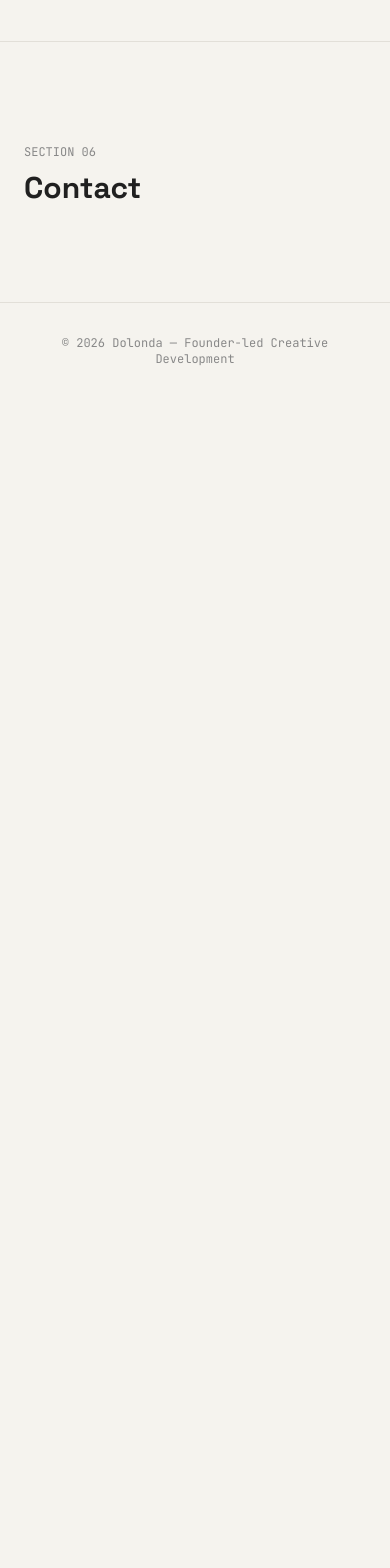
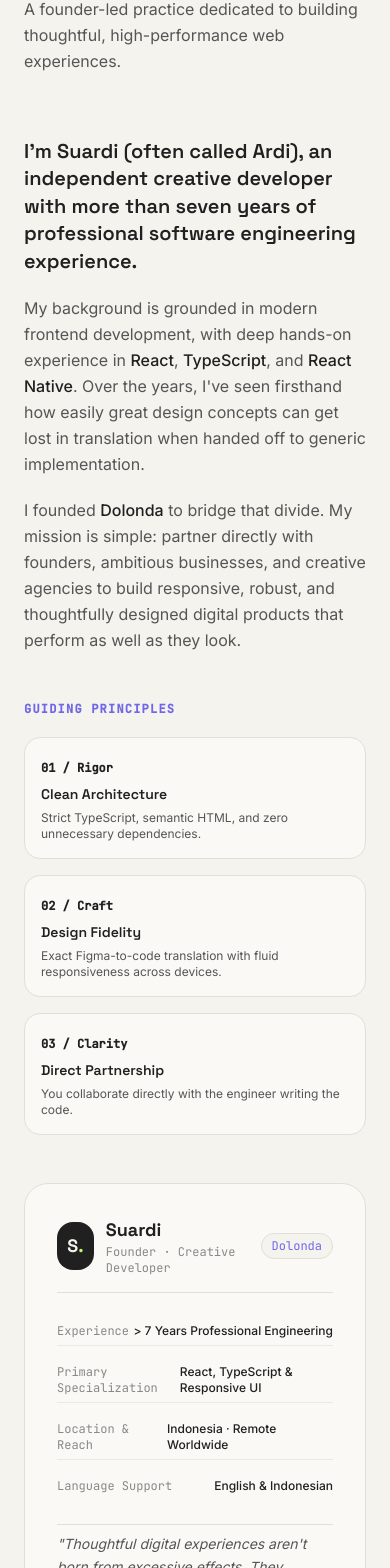
Before and after one commit to suardihaidar/dolonda, a React (Vite) app: page / in a window 390 px wide. Shown: the part 6360-7928 px from the top of the page. Before the commit the page ends 6759 px from the top, so only its background shows below. Built offline with nearby package versions, Linux system fonts and the light colour scheme.

Commit message:
feat: implement about section highlighting founder background, ethos, and principles

```diff
--- a/src/App.tsx
+++ b/src/App.tsx
@@ -3,6 +3,7 @@ import { Navbar } from './components/layout/Navbar';
 import { Hero } from './components/sections/Hero';
 import { SelectedWork } from './components/sections/SelectedWork';
 import { Services } from './components/sections/Services';
+import { About } from './components/sections/About';
 
 export const App: React.FC = () => {
   return (
@@ -21,14 +22,17 @@ export const App: React.FC = () => {
         {/* 4. Services Section */}
         <Services />
 
+        {/* 5. About Section */}
+        <About />
+
         {/* Placeholder Sections for remaining stages */}
-        <section id="about" className="py-24 px-6 sm:px-8 md:px-12 max-w-container mx-auto w-full border-t border-border-subtle">
-          <span className="font-mono text-xs text-ink-subtle uppercase">Next: Section 05 — About Suardi</span>
-          <h2 className="font-heading text-3xl font-bold text-ink mt-2">About Suardi</h2>
+        <section id="tech-stack" className="py-24 px-6 sm:px-8 md:px-12 max-w-container mx-auto w-full border-t border-border-subtle">
+          <span className="font-mono text-xs text-ink-subtle uppercase">Next: Section 06 — Technology Stack</span>
+          <h2 className="font-heading text-3xl font-bold text-ink mt-2">Technology Stack</h2>
         </section>
 
         <section id="contact" className="py-24 px-6 sm:px-8 md:px-12 max-w-container mx-auto w-full border-t border-border-subtle">
-          <span className="font-mono text-xs text-ink-subtle uppercase">Section 06</span>
+          <span className="font-mono text-xs text-ink-subtle uppercase">Section 07</span>
           <h2 className="font-heading text-3xl font-bold text-ink mt-2">Contact</h2>
         </section>
       </main>
--- /dev/null
+++ b/src/components/sections/About.tsx
@@ -0,0 +1,120 @@
+import React from 'react';
+import { SectionHeading } from '../ui/SectionHeading';
+
+export const About: React.FC = () => {
+  return (
+    <section
+      id="about"
+      className="py-24 sm:py-32 px-6 sm:px-8 md:px-12 max-w-container mx-auto w-full border-t border-border-subtle"
+      aria-label="About Suardi and Dolonda"
+    >
+      <div className="space-y-16">
+        {/* Section Header */}
+        <SectionHeading
+          label="03 / About"
+          title="The Developer Behind Dolonda"
+          description="A founder-led practice dedicated to building thoughtful, high-performance web experiences."
+        />
+
+        {/* Content Grid: 2 Columns */}
+        <div className="grid grid-cols-1 lg:grid-cols-12 gap-12 lg:gap-16 items-start">
+          {/* Left Column: Narrative & Values (7 cols) */}
+          <div className="lg:col-span-7 space-y-8">
+            <div className="space-y-5 font-body text-ink text-base sm:text-lg leading-relaxed">
+              <p className="font-heading text-xl sm:text-2xl font-semibold text-ink leading-snug">
+                I'm <span className="text-ink">Suardi</span> (often called <span className="text-ink">Ardi</span>), an independent creative developer with more than seven years of professional software engineering experience.
+              </p>
+              <p className="text-ink-muted">
+                My background is grounded in modern frontend development, with deep hands-on experience in <strong className="text-ink font-medium">React</strong>, <strong className="text-ink font-medium">TypeScript</strong>, and <strong className="text-ink font-medium">React Native</strong>. Over the years, I've seen firsthand how easily great design concepts can get lost in translation when handed off to generic implementation.
+              </p>
+              <p className="text-ink-muted">
+                I founded <strong className="text-ink font-medium">Dolonda</strong> to bridge that divide. My mission is simple: partner directly with founders, ambitious businesses, and creative agencies to build responsive, robust, and thoughtfully designed digital products that perform as well as they look.
+              </p>
+            </div>
+
+            {/* Core Operating Principles */}
+            <div className="pt-4 space-y-4">
+              <p className="font-mono text-xs uppercase tracking-widest text-indigo-accent font-semibold">
+                Guiding Principles
+              </p>
+              <div className="grid grid-cols-1 sm:grid-cols-3 gap-4 pt-1">
+                <div className="p-4 rounded-2xl bg-canvas-card border border-border-subtle space-y-1.5">
+                  <span className="font-mono text-xs font-bold text-ink">01 / Rigor</span>
+                  <p className="font-heading text-sm font-semibold text-ink">Clean Architecture</p>
+                  <p className="font-body text-xs text-ink-muted">
+                    Strict TypeScript, semantic HTML, and zero unnecessary dependencies.
+                  </p>
+                </div>
+                <div className="p-4 rounded-2xl bg-canvas-card border border-border-subtle space-y-1.5">
+                  <span className="font-mono text-xs font-bold text-ink">02 / Craft</span>
+                  <p className="font-heading text-sm font-semibold text-ink">Design Fidelity</p>
+                  <p className="font-body text-xs text-ink-muted">
+                    Exact Figma-to-code translation with fluid responsiveness across devices.
+                  </p>
+                </div>
+                <div className="p-4 rounded-2xl bg-canvas-card border border-border-subtle space-y-1.5">
+                  <span className="font-mono text-xs font-bold text-ink">03 / Clarity</span>
+                  <p className="font-heading text-sm font-semibold text-ink">Direct Partnership</p>
+                  <p className="font-body text-xs text-ink-muted">
+                    You collaborate directly with the engineer writing the code.
+                  </p>
+                </div>
+              </div>
+            </div>
+          </div>
+
+          {/* Right Column: Editorial Profile & Pull Quote (5 cols) */}
+          <div className="lg:col-span-5 space-y-6">
+            {/* Editorial Founder Monogram Card */}
+            <div className="p-8 rounded-3xl bg-canvas-card border border-border-subtle space-y-6 shadow-xs">
+              <div className="flex items-center justify-between pb-4 border-b border-border-subtle">
+                <div className="flex items-center gap-3">
+                  <div className="w-12 h-12 rounded-2xl bg-ink text-canvas font-heading font-bold text-lg flex items-center justify-center">
+                    S<span className="text-lime-accent">.</span>
+                  </div>
+                  <div>
+                    <h3 className="font-heading text-lg font-bold text-ink">Suardi</h3>
+                    <p className="font-mono text-xs text-ink-subtle">Founder · Creative Developer</p>
+                  </div>
+                </div>
+                <span className="font-mono text-xs text-indigo-accent bg-canvas px-2.5 py-1 rounded-full border border-border-subtle">
+                  Dolonda
+                </span>
+              </div>
+
+              {/* Verified Career Metrics / Summary */}
+              <div className="space-y-3 text-xs font-body">
+                <div className="flex justify-between py-1.5 border-b border-border-subtle/60">
+                  <span className="font-mono text-ink-subtle">Experience</span>
+                  <span className="font-medium text-ink">&gt; 7 Years Professional Engineering</span>
+                </div>
+                <div className="flex justify-between py-1.5 border-b border-border-subtle/60">
+                  <span className="font-mono text-ink-subtle">Primary Specialization</span>
+                  <span className="font-medium text-ink">React, TypeScript & Responsive UI</span>
+                </div>
+                <div className="flex justify-between py-1.5 border-b border-border-subtle/60">
+                  <span className="font-mono text-ink-subtle">Location & Reach</span>
+                  <span className="font-medium text-ink">Indonesia · Remote Worldwide</span>
+                </div>
+                <div className="flex justify-between py-1.5">
+                  <span className="font-mono text-ink-subtle">Language Support</span>
+                  <span className="font-medium text-ink">English & Indonesian</span>
+                </div>
+              </div>
+
+              {/* Authentic Pull Quote */}
+              <blockquote className="pt-2 border-t border-border-subtle">
+                <p className="font-body italic text-sm text-ink-muted leading-relaxed">
+                  "Thoughtful digital experiences aren't born from excessive effects. They emerge when clean engineering, solid typography, and honest problem-solving come together."
+                </p>
+                <footer className="font-mono text-xs text-ink pt-2 font-medium">
+                  — Suardi, Dolonda
+                </footer>
+              </blockquote>
+            </div>
+          </div>
+        </div>
+      </div>
+    </section>
+  );
+};
```
Also changed, not shown: tasks/MVP.md (+2 -2 lines).
